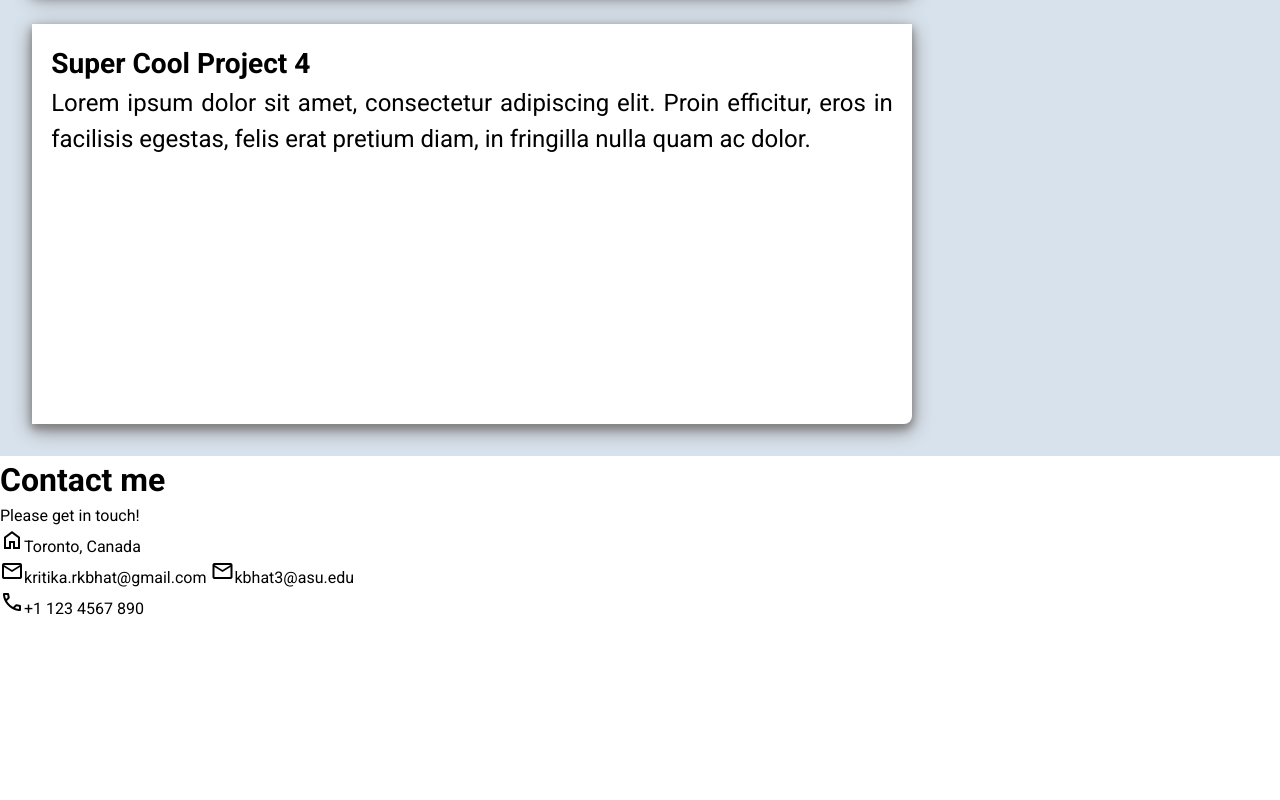
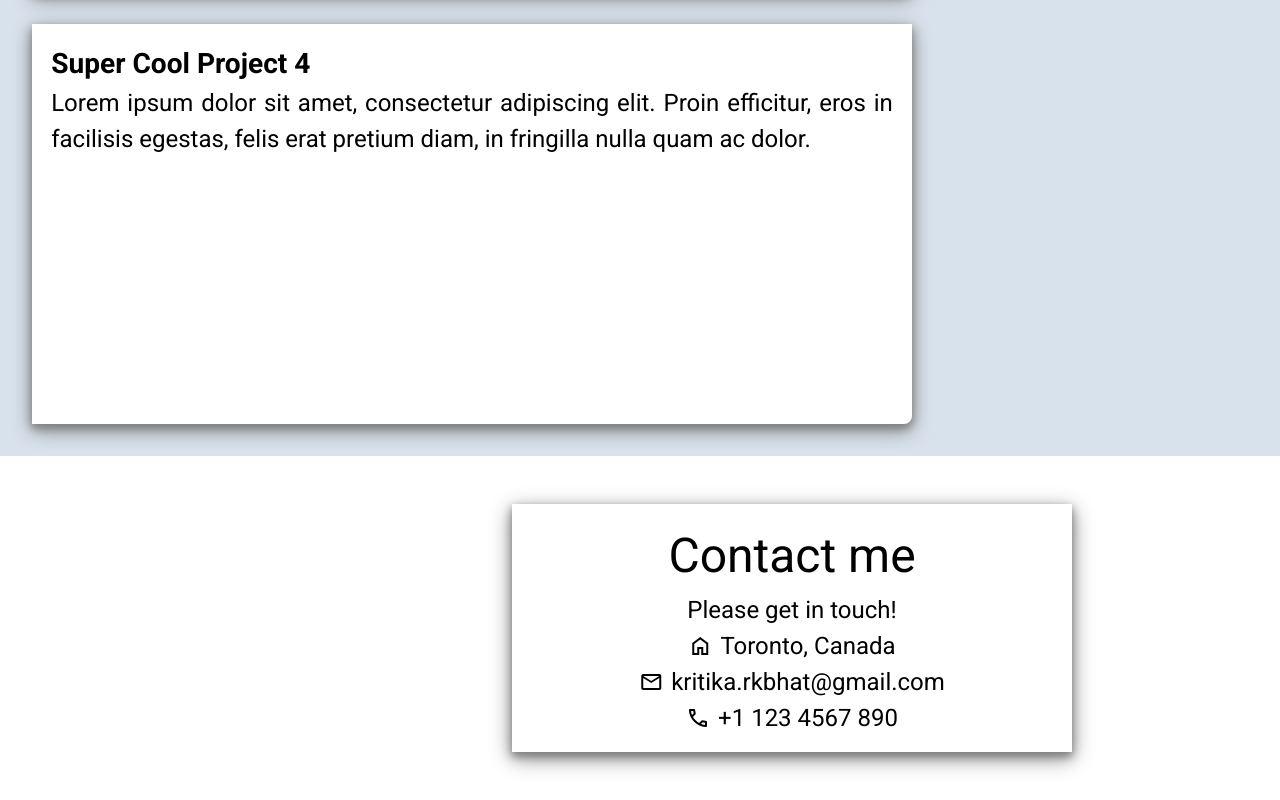
Before and after one commit to kritikabhat/dashboard, a plain HTML site: page index.html in a window 1280 px wide. Shown: the part 2702-3502 px from the top of the page. Before the commit the page ends 3323 px from the top, so only its background shows below. Drawn offline with nearby package versions, Linux system fonts and the light colour scheme.

Commit message:
feat: updated the footer

```diff
--- a/index.html
+++ b/index.html
@@ -115,18 +115,24 @@
                 </aside>
             </div>
             <footer>
-                <h1>Contact me</h1>
-                <p>Please get in touch!</p>
                 <div>
-                    <span class="material-symbols-outlined">home</span>Toronto, Canada
+                    <h1 style="font-weight: 400;">Contact me</h1>
+                    <p>Please get in touch!</p>
+                    <div class="contactDetails">
+                        <span class="material-symbols-outlined">home</span>
+                        <span>Toronto, Canada</span>
+                    </div>
+                    <div class="contactDetails">
+                        <span class="material-symbols-outlined">mail</span>
+                        <span>kritika.rkbhat@gmail.com</span>
+                    </div>
+                    <div class="contactDetails">
+                        <span class="material-symbols-outlined">call</span>
+                        <span>+1 123 4567 890</span>
+                    </div>
+
                 </div>
-                <div>
-                    <span class="material-symbols-outlined">mail</span>kritika.rkbhat@gmail.com
-                    <span class="material-symbols-outlined">mail</span>kbhat3@asu.edu
-                </div>
-                <div>
-                    <span class="material-symbols-outlined">call</span>+1 123 4567 890
-                </div>
+
             </footer>
         </div>
 
--- a/style.css
+++ b/style.css
@@ -35,8 +35,6 @@
 }
 /* This 70/30 only works for tablet/laptop screens, use @media for smaller */
 .yourProjects {
-    /* grid-column: 2/3;
-    grid-row: 2/5; */
     display: grid;
     grid-template-columns: 75% 25%;
     background-color: #D8E2EC;
@@ -96,3 +94,23 @@ li img {
 a {
     text-decoration: none;
 }
+footer {
+    display: flex;
+    flex-direction: column;
+    background-color: white;
+    align-items:end;
+    font-size: 1.5rem;
+}
+footer > div {
+    text-align: center;
+    width: 35rem;
+    margin: 3rem 13rem;
+    padding: 1rem;
+    box-shadow: 0 4px 8px 0 grey, 0 6px 20px 0 grey;
+}
+.contactDetails {
+    display: flex;
+    gap: 0.5rem;
+    align-items: center;
+    justify-content: center;
+}
```
